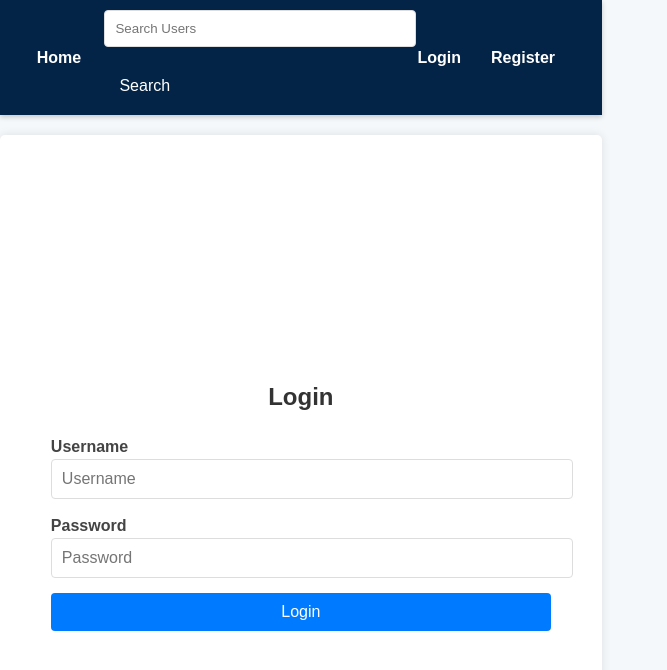
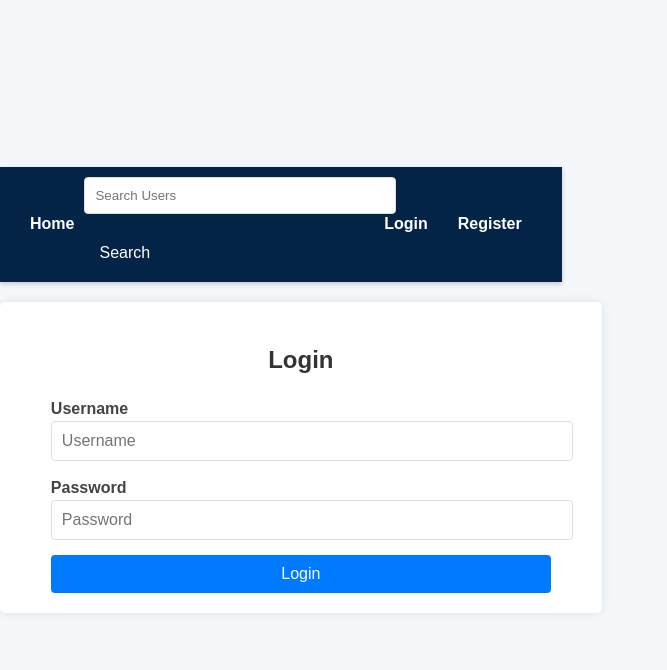
Before and after one commit to Aliceintech/Dan_Ye-Meiqing_Shi-Project3, a React (Vite) app in the folder frontend/: page /login in a window 1280 px wide. Shown: the top 670 px of the page, without its empty margins (0-667 px from the left). Built offline with nearby package versions, Linux system fonts and the light colour scheme; no server answers.

Commit message:
last last time

```diff
--- a/frontend/src/components/Common.css
+++ b/frontend/src/components/Common.css
@@ -2,10 +2,10 @@ body {
   height: 100%;
   margin: 0;
   padding: 0;
+  width: 100%;
 }
 
   .auth-container {
-    min-height: calc(100vh - 15vh);
     display: flex;
     flex-direction: column;
     justify-content: center; /* This will center the content vertically */
--- a/frontend/src/components/Navbar.css
+++ b/frontend/src/components/Navbar.css
@@ -3,6 +3,7 @@ body {
   height: 100%;
   margin: 0;
   padding: 0;
+  width: 100%;
 }
 
 .navbar {
@@ -13,7 +14,6 @@ body {
   padding: 10px 20px;
   color: white;
   box-shadow: 0 2px 5px rgba(0, 0, 0, 0.2);
-  width: 100%;
   top:0%;
 }
 
```
